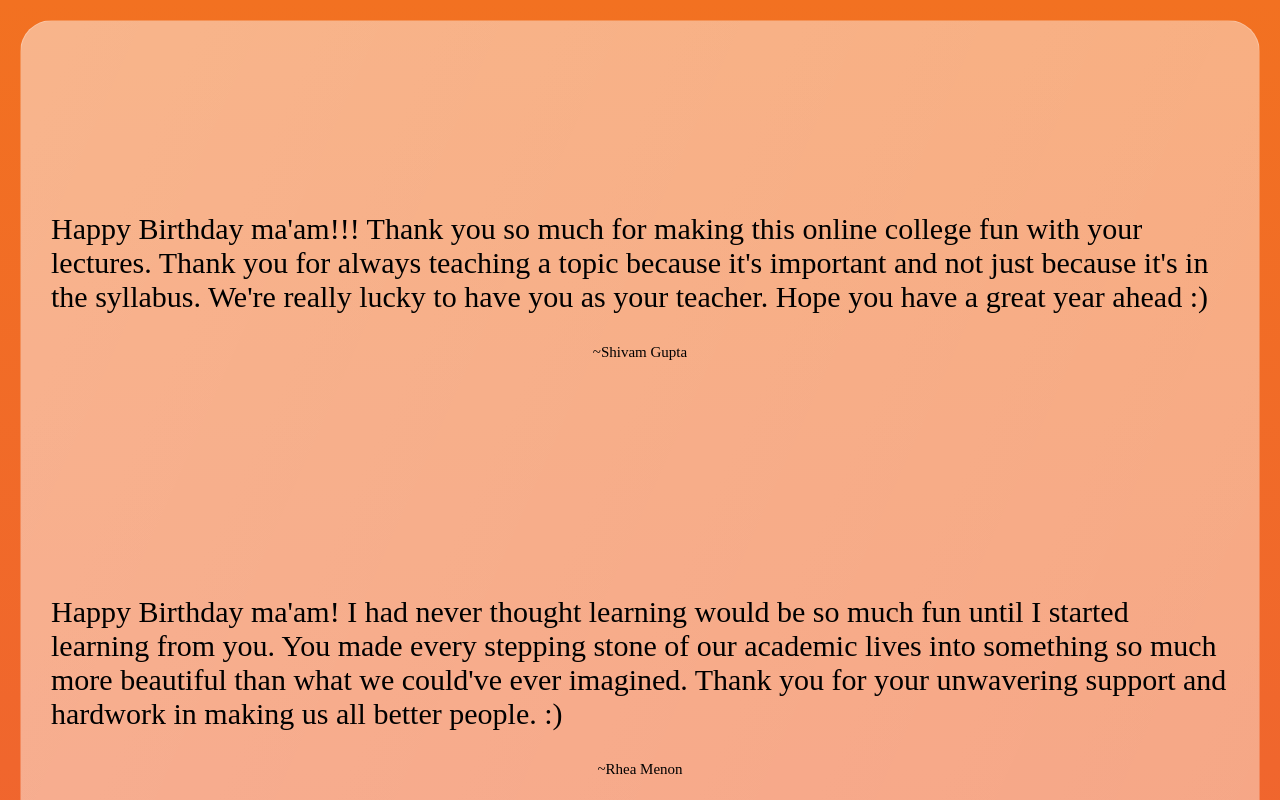
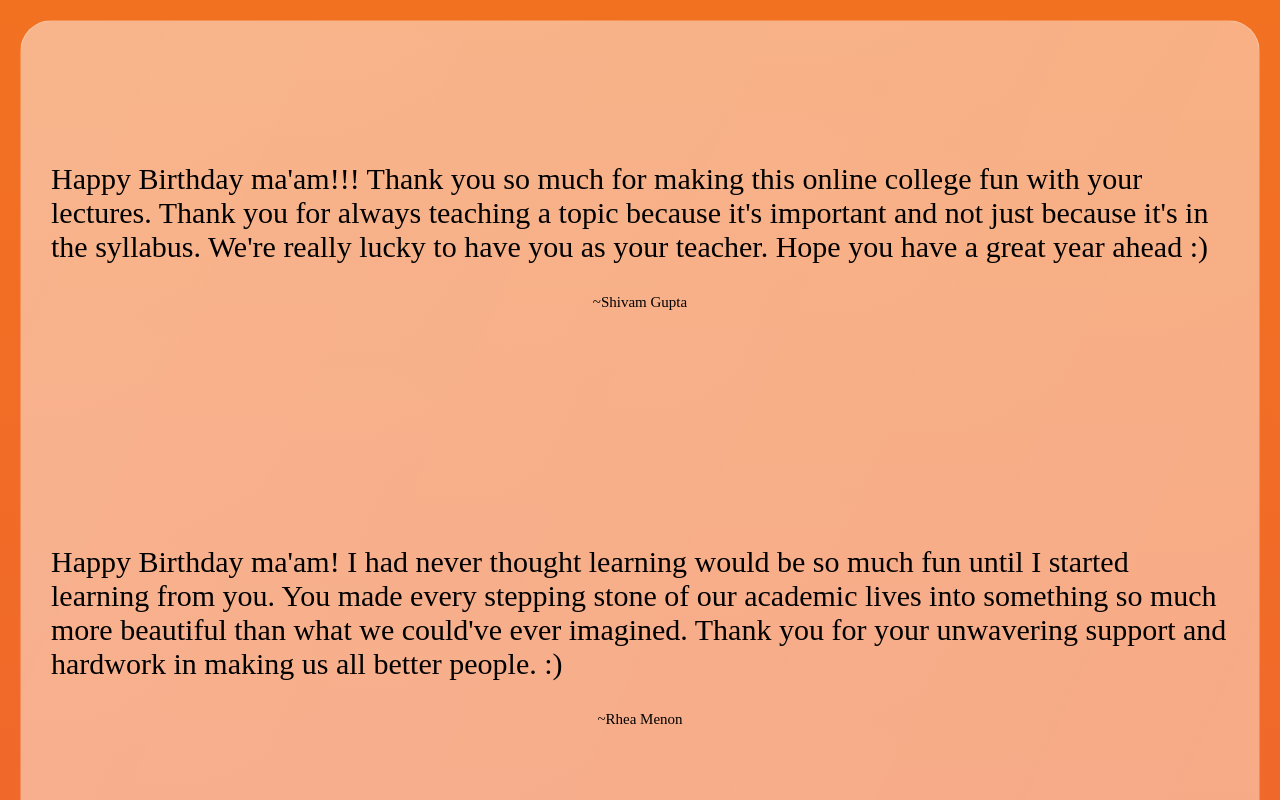
Before and after one commit to Shivam755/shivam755.github.io, a plain HTML site: page appreciation.html in a window 1280 px wide. Shown: the top 800 px of the page. Drawn offline with Linux system fonts and the light colour scheme.

Commit message:
Adding messages and tweaking css

```diff
--- a/appreciation.css
+++ b/appreciation.css
@@ -38,7 +38,8 @@ body {
 .appr {
   display: flex;
   flex-direction: column;
-  margin-top: 100px;
+  margin-top: 50px;
+  margin-bottom: 50px;
   min-height: 300px;
   min-width: 450px;
   border-radius: 50%;
--- a/appreciation.js
+++ b/appreciation.js
@@ -42,7 +42,7 @@ msg = [{
     owner:'Aniket Gami'
 },
 {
-    msg:"My message for Edith ma'am.Wish you many many happy returns of the day Edith ma'am. We all haven't seen each other since start of our college but from the first day itself it has been a great happiness and excitement  to attend your lecture.Thankyou so much ma'am for always supporting us ,for always understanding us and motivating us.Wishing you a very happy birthday once again",
+    msg:"Wish you many many happy returns of the day Edith ma'am. We all haven't seen each other since start of our college but from the first day itself it has been a great happiness and excitement  to attend your lecture.Thankyou so much ma'am for always supporting us ,for always understanding us and motivating us.Wishing you a very happy birthday once again",
     owner:'Varada Bapat'
 },
 {
@@ -55,7 +55,7 @@ msg = [{
 },
 {
     msg:"Age passes with days, so the birthdays. The only thing which remains behind is memories. The memories to behold!! May you be blessed with wonderful memories!! Many many happy returns of the day Edith ma'am!!",
-    owner:'Fathima Hannah'
+    owner:'Fathima Hannah Azeez'
 },
 {
     msg:"## A teacher like you has so many great qualities, but one in particular that I respect the most is your patience. ## ## You always have time for your students and you never give up on them. You truly are as committed as you are wonderful. ## Happy birthday to you , ma'am ",
@@ -83,5 +83,23 @@ msg = [{
 },{
     msg:"A teacher like you has so many great qualities, but one in particular that I respect the most is your patience.You always have time for your students and you never give up on them. It is truly heart touching how much you care about your students and their success. I personally am very grateful for all that you do, and I know that all my classmates think that too. Happy birthday Ma'am",
     owner:'Janhavi Parab'
+},{
+    msg:"Happy Birthday to our favourite and  most enthusiastic teacher of our Department . May God bless you with good health and prosperity .",
+    owner:'Bhumika Vesvikar'
+},{
+    msg:"Thank you ma'am....for being the most patient and kind teacher. Actually thank you for being you. Being a versatile teacher you accepted a virtual mischievous class (not seeing their faces) and yet giving best to put right knowledge across... That's inspiring. Thank you for being as you are! Have a great time.",
+    owner:'Tejas Pophale'
+},{
+    msg:"Happy Birthday Edith ma'am! We really enjoy learning when you're teaching.  Thank you ma'am for everything. Keep guiding us. Blessed to have a teacher like you!",
+    owner:'Anushka Pradhan'
+},{
+    msg:"Happiest Birthday to you Edith maam. God may bless you with lots of blessings just like we got you as a blessing",
+    owner:'Shrutika Gholap'
+},{
+    msg:"Happy Birthday Edith Ma'am, Thank you for being here with us to make our Academy life Special",
+    owner:'Uzair Khan'
+},{
+    msg:"Happiest birthday Edith ma'am. May your birthday be sprinkled with fun and laughter. Have a great day and a wonderful year ahead!..",
+    owner:'Ritesh Supe'
 }];
 msg.forEach(create)
```
